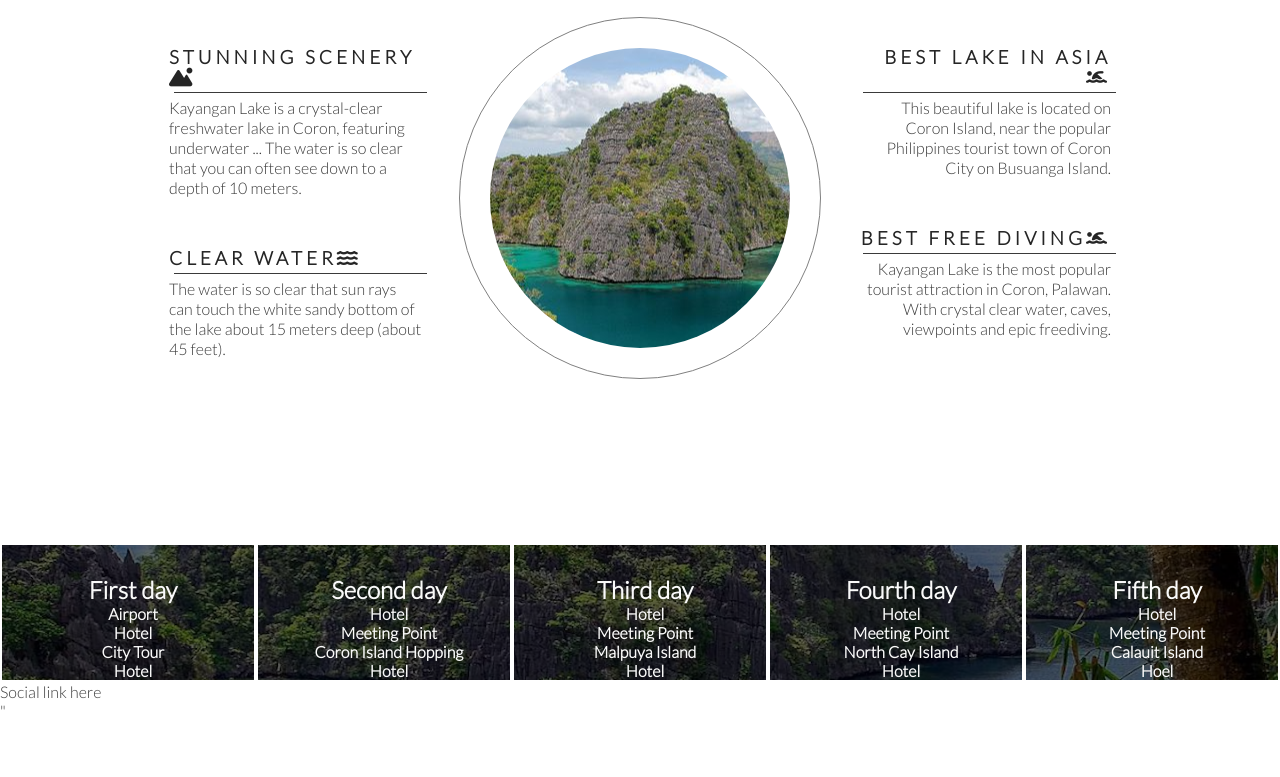
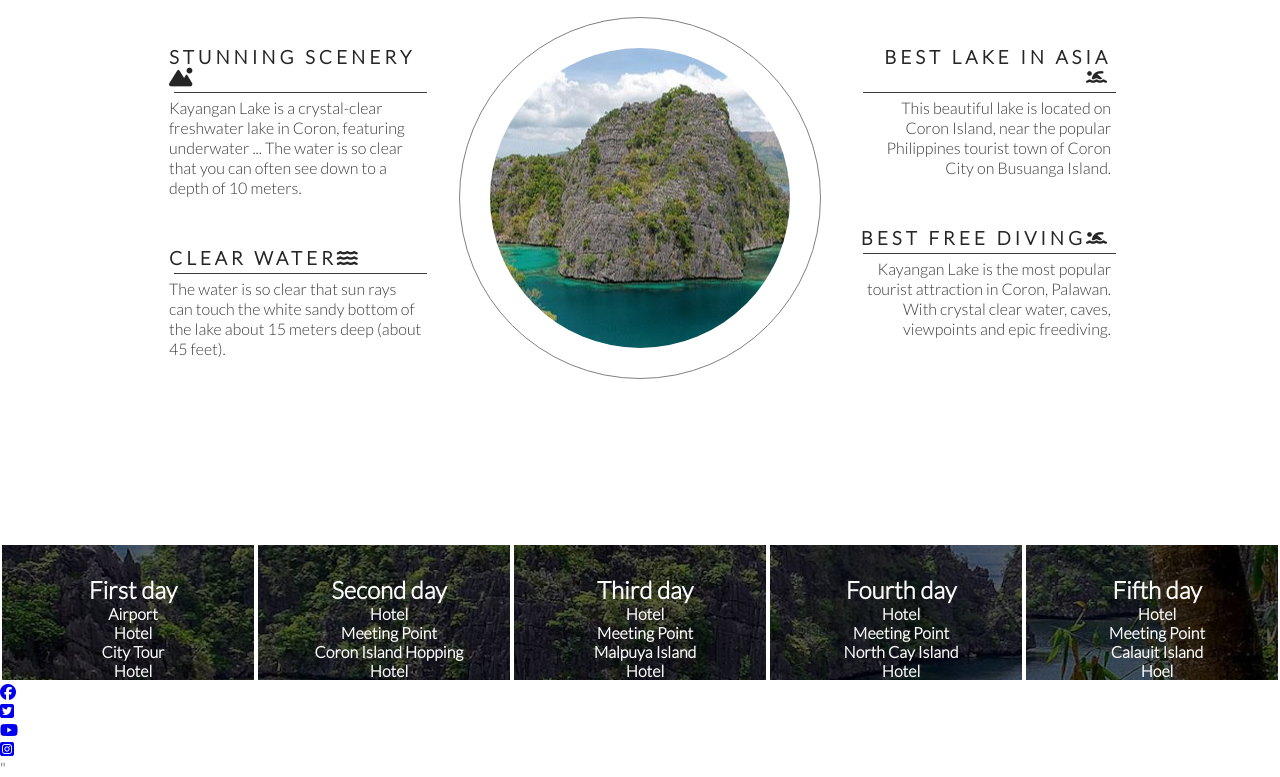
Before and after one commit to BernDeSanJose/Love-Kayangan-Lake, a plain HTML site: page index.html in a window 1280 px wide. Shown: the part 752-1529 px from the top of the page. Before the commit the page ends 1472 px from the top, so only its background shows below. Drawn offline with Linux system fonts and the light colour scheme.

Commit message:
Add social media icons to footer

```diff
--- a/index.html
+++ b/index.html
@@ -130,7 +130,28 @@
 </div>
 </section>
 <footer>
-    Social link here
+    <ul>
+        <li>
+            <a href="https://facebook.com" target="_blank" rel="noopener"
+            aria-label="visit our facebook page (open in a new tab)"><i class="fa-brands fa-facebook"></i></a>
+        </li>
+        <li>
+            <a href="https://twitter.com" target="_blank" rel="noopener"
+            aria-label="visit our twitter page (open in a new tab)"><i class="fa-brands fa-square-twitter"></i></i></a>
+        </li>
+        <li>
+            <a href="http://youtube.com" target="_blank" rel="noopener"
+            aria-label="visit our youtube page (open in a new tab)"><i class="fa-brands fa-youtube"></i></i></a>
+        </li>
+        <li>
+            <a href="https://instagram.com" target="_blank" rel="noopener"
+            aria-label="visit our instagram page (open in a new tab)"><i class="fa-brands fa-square-instagram"></i></i></a>
+        </li>
+
+
+
+
+    </ul>
 </footer>
 
 <!---font awesome script---->
```
